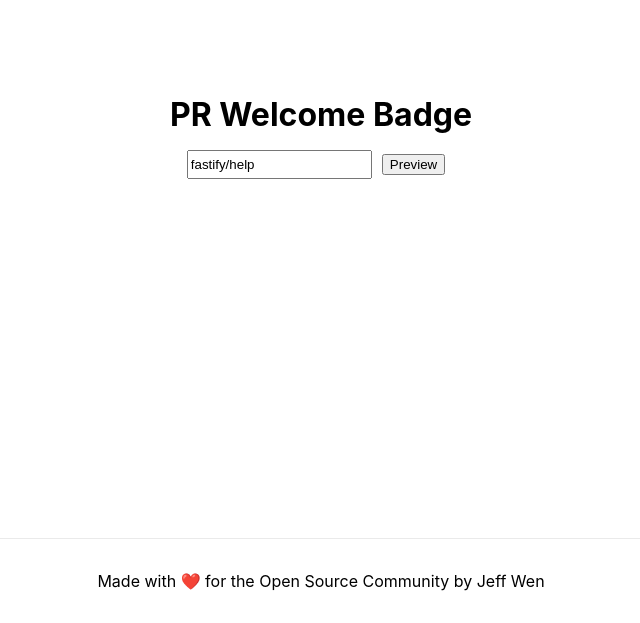
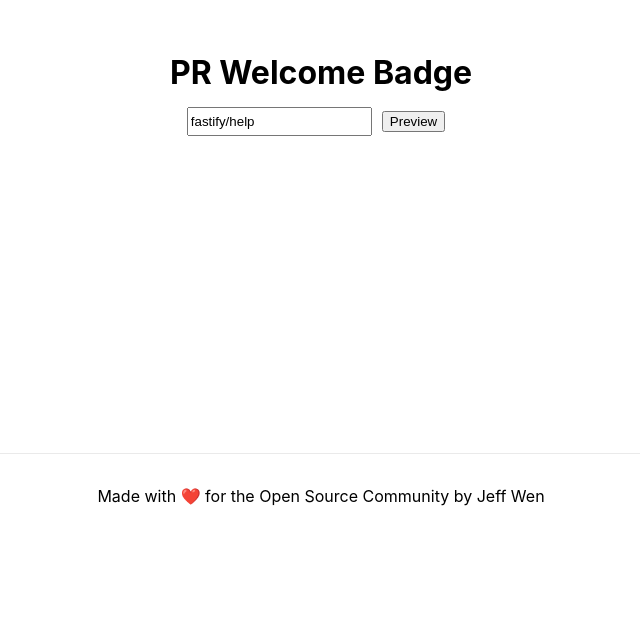
Before and after one commit to sinchang/pr-welcome-badge, a Next.js app: page / in a window 1280 px wide. Shown: the part 262-885 px from the top of the page, without its empty margins (319-959 px from the left). After the commit the page ends 800 px from the top, so only its background shows below. Built offline with nearby package versions, Linux system fonts and the light colour scheme.

Commit message:
Update style

```diff
--- a/styles/Home.module.css
+++ b/styles/Home.module.css
@@ -1,9 +1,10 @@
 .container {
-  padding: 0 2rem;
+  min-height: 100vh;
+  display: flex;
+  flex-direction: column;
 }
 
 .main {
-  min-height: 100vh;
   padding: 4rem 0;
   flex: 1;
   display: flex;
@@ -14,8 +15,8 @@
 
 .footer {
   display: flex;
-  flex: 1;
   padding: 2rem 0;
+  margin-top: auto;
   border-top: 1px solid #eaeaea;
   justify-content: center;
   align-items: center;
```
